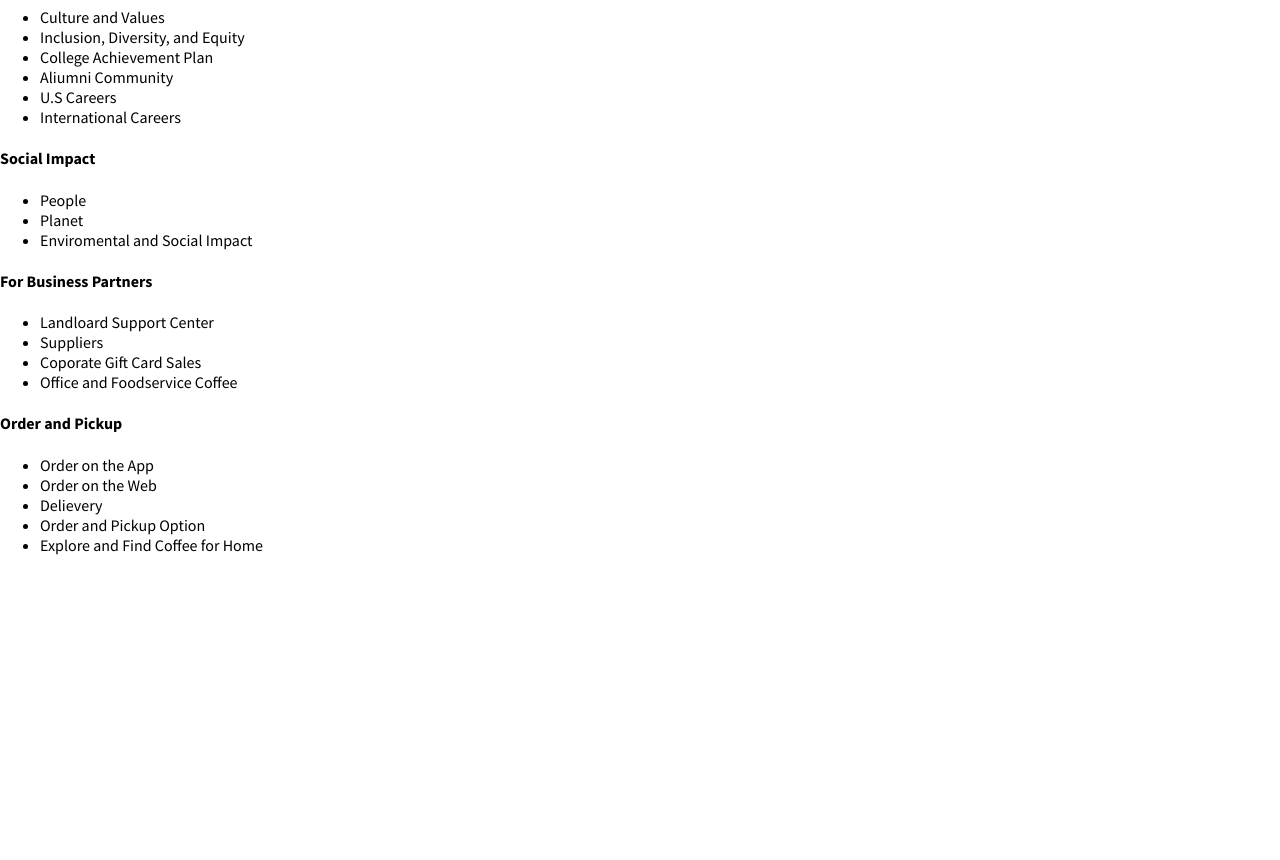
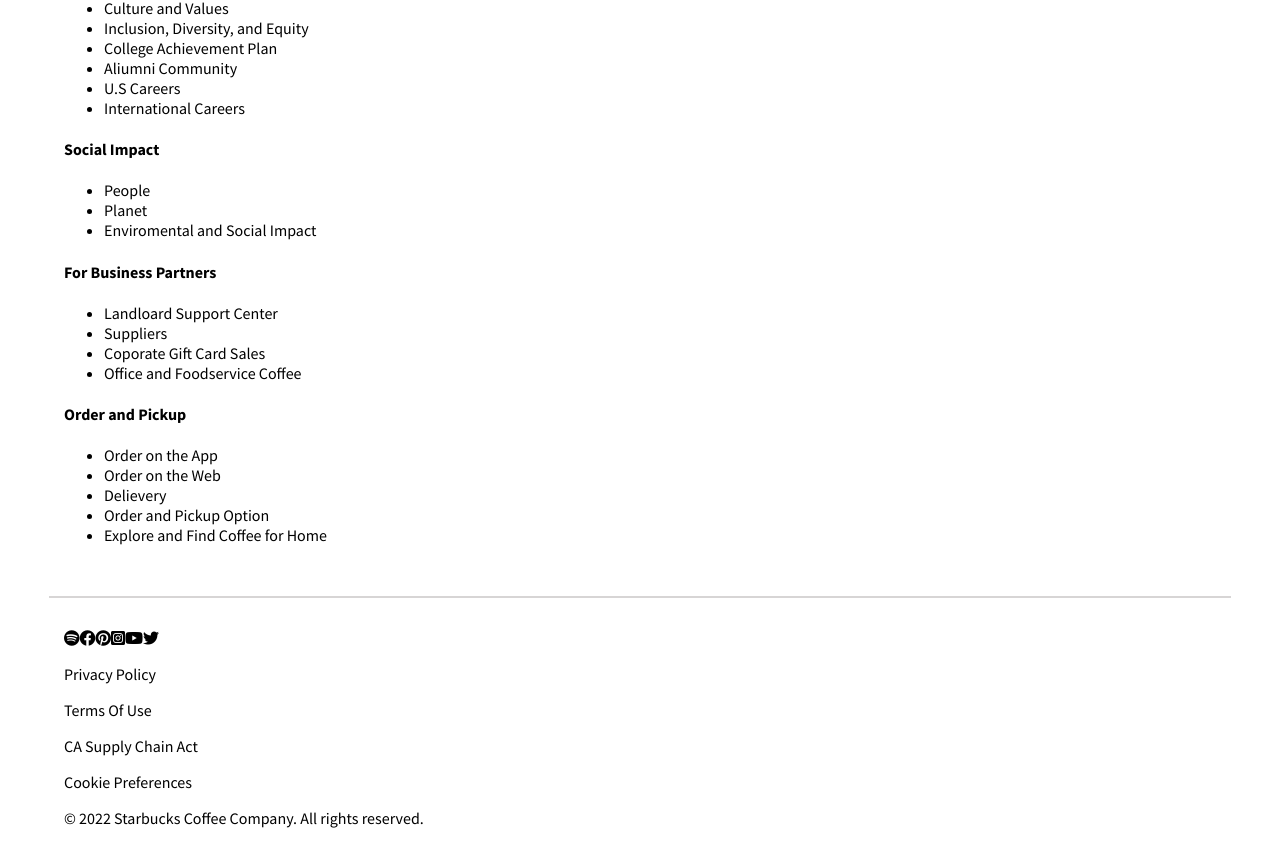
Before and after one commit to rambey-coder/starbucks-clone, a React (Create React App) app: page / in a window 1280 px wide. Shown: the part 1581-2441 px from the top of the page. Before the commit the page ends 2152 px from the top, so only its background shows below. Built offline with nearby package versions, Linux system fonts and the light colour scheme.

Commit message:
styling footer

```diff
--- a/src/Components/Home.css
+++ b/src/Components/Home.css
@@ -1,7 +1,7 @@
-.section-container {
+/* .section-container {
     filter: drop-shadow(2px 0 5px rgba(194, 191, 191, 0.651));
     padding-bottom: 20px;
-}
+} */
 
 .lime-container {
     display: flex;
@@ -93,3 +93,22 @@
     width: 100%;
     height: 100%;
 }
+
+/* footer style */
+
+.footer {
+    margin-top: 2rem;
+}
+
+.footer-container {
+    padding: 0 15px 35px;
+    background: #fff;
+    filter: drop-shadow(0 2px 0px rgba(194, 191, 191, 0.651));
+    width: 90%;
+    margin: auto;
+}
+
+.foot-content {
+    width: 90%;
+    margin: 2rem auto;
+}
--- a/src/Components/Home.js
+++ b/src/Components/Home.js
@@ -34,9 +34,9 @@ const Home = () => {
             </div>
         </div>
 
+        <div className="footer">
         <div className="footer-container">
-            <div className="foot-content">
-                <div className="about">
+                <div className="foot-list">
                     <h4>About</h4>
                     <ul>
                         <li>Our Company</li>
@@ -48,7 +48,7 @@ const Home = () => {
                     </ul>
                 </div>
 
-                <div className="career">
+                <div className="foot-list">
                     <h4>Careers</h4>
                     <ul>
                         <li>Culture and Values</li>
@@ -60,7 +60,7 @@ const Home = () => {
                     </ul>
                 </div>
 
-                <div className="career">
+                <div className="foot-list">
                     <h4>Social Impact</h4>
                     <ul>
                         <li>People</li>
@@ -69,7 +69,7 @@ const Home = () => {
                     </ul>
                 </div>
 
-                <div className="partners">
+                <div className="foot-list">
                     <h4>For Business Partners</h4>
                     <ul>
                         <li>Landloard Support Center</li>
@@ -79,7 +79,7 @@ const Home = () => {
                     </ul>
                 </div>
 
-                <div className="partners">
+                <div className="foot-list">
                     <h4>Order and Pickup</h4>
                     <ul>
                         <li>Order on the App</li>
@@ -89,8 +89,26 @@ const Home = () => {
                         <li>Explore and Find Coffee for Home</li>
                     </ul>
                 </div>
+        </div>
+        <div className="foot-content">
+            <div className="icons">
+            <i className="fa-brands fa-spotify"></i>
+            <i className="fa-brands fa-facebook"></i>
+            <i className="fa-brands fa-pinterest"></i>
+            <i className="fa-brands fa-instagram-square"></i>
+            <i className="fa-brands fa-youtube"></i>
+            <i className="fa-brands fa-twitter"></i>
             </div>
+            <div className="terms">
+                <p>Privacy Policy</p>
+                <p>Terms Of Use</p>
+                <p>CA Supply Chain Act</p>
+                <p>Cookie Preferences</p>
+            </div>
+            <p>© 2022 Starbucks Coffee Company. All rights reserved.</p>
         </div>
+        </div>
+
     </div>
   )
 }
```
